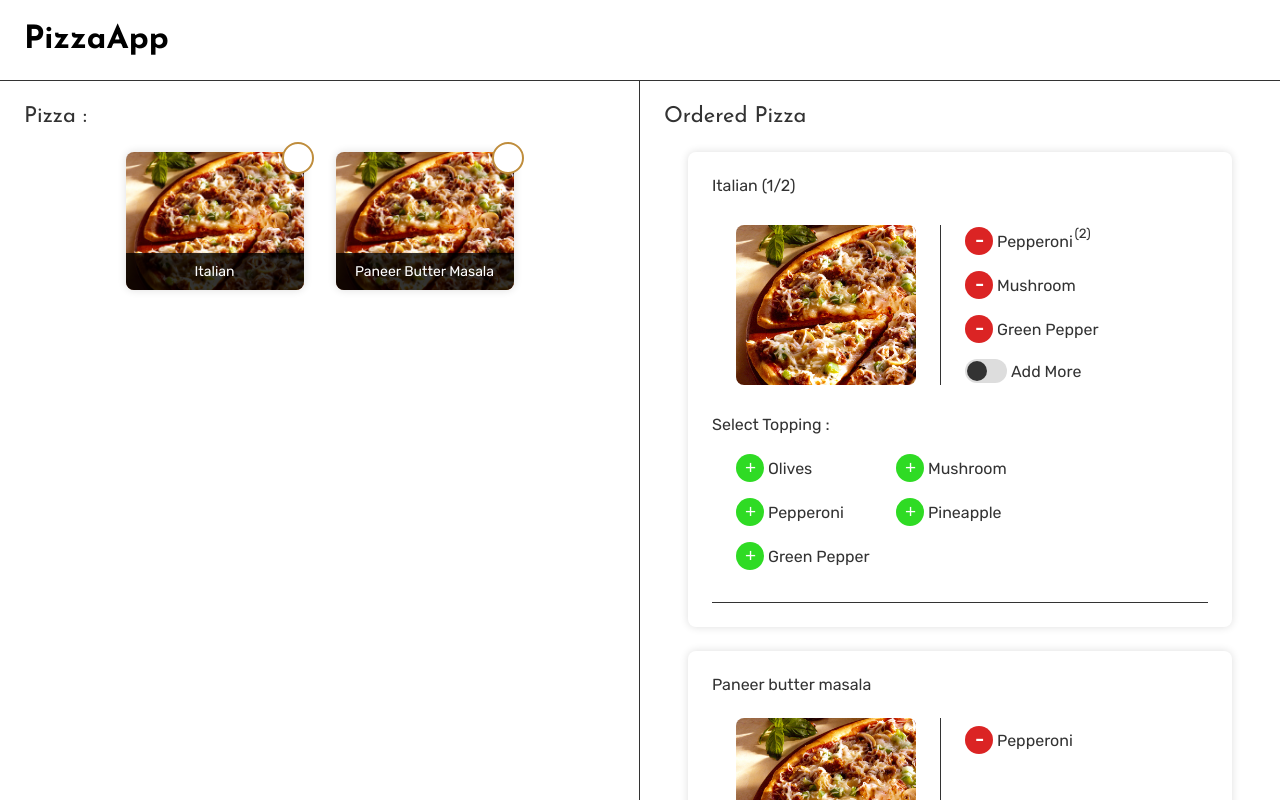
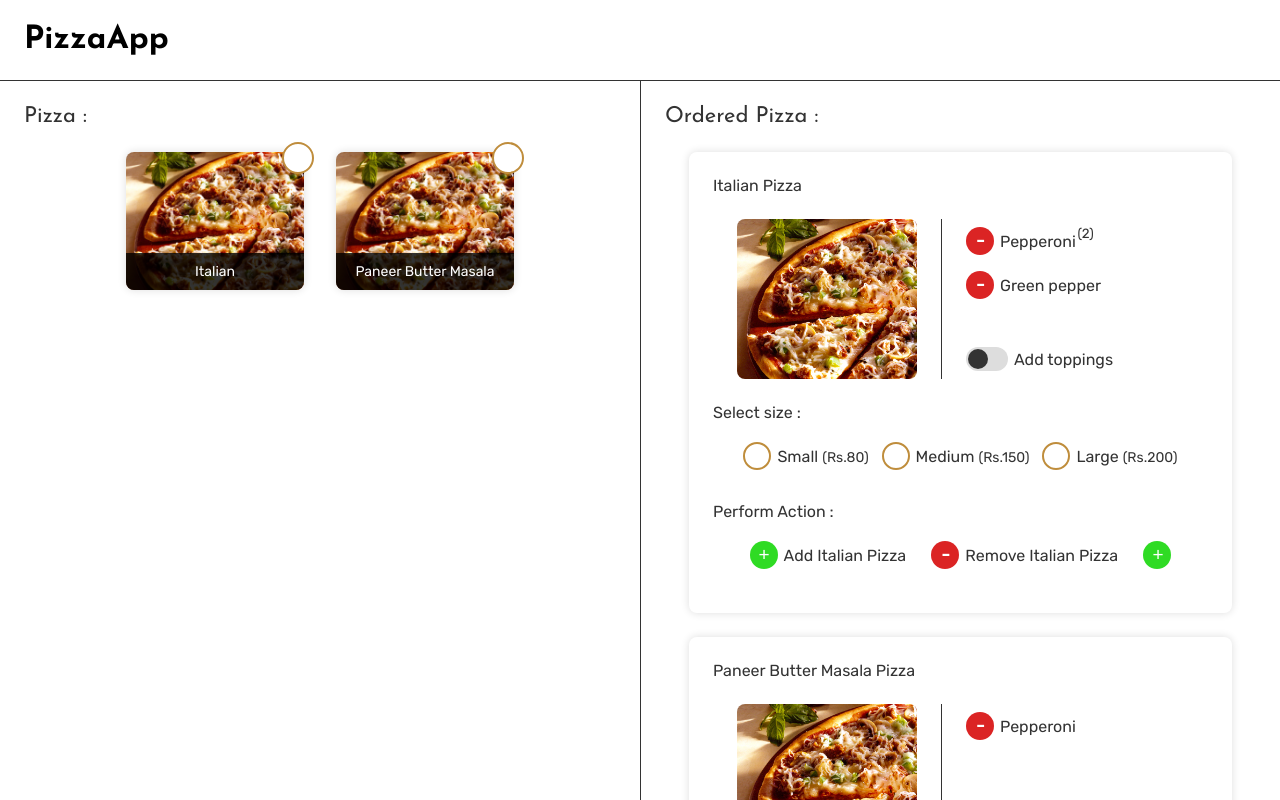
Before and after one commit to amitvchaudhary/jenish_angular, an Angular app in the folder pizza-app/: page / in a window 1280 px wide. Shown: the top 800 px of the page. Built offline with nearby package versions, Linux system fonts and the light colour scheme.

Commit message:
pizza update

```diff
--- a/pizza-app/src/app/app.component.css
+++ b/pizza-app/src/app/app.component.css
@@ -60,8 +60,12 @@ ul li {
 }
 
 .action-txt {
-  margin-left: 4px;
+  margin-left: 6px;
   position: relative;
+}
+
+.action-txt .price-txt {
+  font-size: 14px;
 }
 
 .show-hide-checkbox {
@@ -111,11 +115,16 @@ ul li {
 .flex-container>div {
   width: 50%;
   padding: 0 24px;
-  border-right: 1px solid #333;
 }
 
-.flex-container>div:last-child {
-  border: 0;
+.flex-container>.right {
+  border-left: 1px solid #333;
+}
+
+.flex-container>.left {
+  position: sticky;
+  top: 0;
+  align-self: flex-start;
 }
 
 .tl-ul .type-name {
@@ -174,14 +183,14 @@ ul li {
   font-size: 14px;
 }
 
-.item-container .check-box {
+.item-container .action-check-box {
   position: absolute;
   top: -10px;
   right: -10px;
   z-index: 9;
 }
 
-.item-container .check-box [type="checkbox"] {
+.item-container .action-check-box [type="checkbox"] {
   height: 32px;
   width: 32px;
   appearance: none;
@@ -193,7 +202,7 @@ ul li {
   position: relative;
 }
 
-.item-container .check-box [type="checkbox"]::after {
+.item-container .action-check-box [type="checkbox"]::after {
   content: '';
   position: absolute;
   top: 1px;
@@ -208,13 +217,13 @@ ul li {
   opacity: 0;
 }
 
-.item-container .check-box [type="checkbox"]:checked {
+.item-container .action-check-box [type="checkbox"]:checked {
   background: #2fdb24;
   border: 2px solid #2fdb24;
   box-shadow: 0 0 12px 0px #2fdb24;
 }
 
-.item-container .check-box [type="checkbox"]:checked::after {
+.item-container .action-check-box [type="checkbox"]:checked::after {
   opacity: 1;
 }
 
@@ -223,6 +232,7 @@ ul li {
   box-shadow: 0 0 8px 0 #ddd;
   margin: 24px;
   border-radius: 8px;
+  transition: 0.3s;
 }
 
 .oiql-ul {
@@ -279,8 +289,8 @@ ul li {
 }
 
 .stpl-ul .stpl-li {
-  width: 25%;
-  min-width: 160px;
+  width: 10%;
+  min-width: 170px;
   padding: 8px 0;
 }
 
@@ -291,18 +301,64 @@ ul li {
 }
 
 .tpl-container {
-  padding: 12px 0 24px;
-  border-bottom: 1px solid #333;
-}
-
-.tpl-ul {
-  display: flex;
-  flex-wrap: wrap;
-  padding: 12px 24px 0;
+  padding: 12px 0;
 }
 
 .tpl-ul .tpl-li {
   width: 25%;
-  min-width: 160px;
+  min-width: 170px;
+}
+
+.oisl-container {
+  padding: 12px 0;
+}
+
+.oisl-ul, .perf-act-ul {
+  justify-content: space-around;
+}
+
+.action-radio {
+  height: 28px;
+  width: 28px;
+  appearance: none;
+  background: #fff;
+  border: 2px solid #bf8d3c;
+  border-radius: 50%;
+  position: relative;
+  outline: none;
+}
+
+.action-radio::after {
+  content: '';
+  position: absolute;
+  top: 1px;
+  left: 5px;
+  height: 6px;
+  width: 20px;
+  border: 4px solid #fff;
+  border-top: 0;
+  border-right: 0;
+  transform: rotate(-45deg);
+  transition: 0.3s;
+  opacity: 0;
+}
+
+.action-radio:checked {
+  background: #2fdb24;
+  border-color: #2fdb24;
+  box-shadow: 0 0 12px 0px #2fdb24;
+}
+
+.action-radio:checked::after {
+  opacity: 1;
+}
+
+.oi-cmn-ul {
+  padding: 12px 24px 0;
+  display: flex;
+  flex-wrap: wrap;
+}
+
+.oi-cmn-ul .oi-cmn-li {
   padding: 8px 0;
 }
--- a/pizza-app/src/app/app.component.html
+++ b/pizza-app/src/app/app.component.html
@@ -8,7 +8,7 @@
       <li class="tl-li" *ngFor="let type of typeList">
         <p class="type-name">{{type.typeName}} :</p>
         <ul class="il-ul">
-          <li class="il-li" *ngFor="let item of type.itemList">
+          <li class="il-li" *ngFor="let item of type.itemList; let i = index">
             <div class="item-container">
               <div class="img-box">
                 <img src="{{item.itemImage}}" alt="">
@@ -16,8 +16,8 @@
                   <p>{{item.itemName | titlecase}}</p>
                 </div>
               </div>
-              <div class="check-box">
-                <input type="checkbox">
+              <div class="action-check-box">
+                <input type="checkbox" [(ngModel)]="item.isOrdered">
               </div>
             </div>
           </li>
@@ -25,15 +25,19 @@
       </li>
     </ul>
   </div>
+
   <div class="right">
+    <!-- type list -->
     <ul class="tl-ul otl-ul">
       <li class="tl-li otl-li" *ngFor="let type of typeList">
-        <p class="type-name">Ordered {{type.typeName}}</p>
+        <p class="type-name">Ordered {{type.typeName | titlecase}} :</p>
+        <!-- item list -->
         <ul class="oil-ul">
           <li class="oil-li" *ngFor="let item of type.itemList">
+            <!-- quntity list -->
             <ul class="oiql-ul">
               <li class="oiql-li" *ngFor="let quantity of item.quantityList">
-                <p class="item-name">{{item.itemName}}
+                <p class="item-name">{{item.itemName | titlecase}} {{type.typeName | titlecase}}
                   <span *ngIf="item.totalQuantity>1">({{quantity.itemNum}}/{{item.totalQuantity}})</span></p>
                 <div class="item-details-container">
                   <div class="img-container">
@@ -42,28 +46,71 @@
                     </div>
                   </div>
                   <div class="stpl-container">
+                    <!-- selected topping list -->
                     <ul class="stpl-ul">
                       <li class="stpl-li" *ngFor="let selectedTopping of quantity.toppingList">
                         <div class="action-container">
-                          <button class="action-btn remove-btn"></button>
+                          <button class="action-btn remove-btn"
+                            (click)="quantity.removeTopping(selectedTopping)"></button>
                           <span class="action-txt">{{selectedTopping.name}}
                             <sup *ngIf="selectedTopping.quantity>1">({{selectedTopping.quantity}})</sup></span>
                         </div>
                       </li>
                     </ul>
                     <div class="action-container">
-                      <input type="checkbox" class="show-hide-checkbox">
-                      <span class="action-txt">Add More</span>
+                      <input type="checkbox" class="show-hide-checkbox" [(ngModel)]="quantity.addMoreTopping"
+                        (click)="quantity.toggleToppingList()">
+                      <span class="action-txt">Add toppings</span>
                     </div>
                   </div>
                 </div>
-                <div class="tpl-container">
-                  <p class="item-name">Select Topping :</p>
-                  <ul class="tpl-ul">
-                    <li class="tpl-li" *ngFor="let topping of toppingList">
+                <div class="tpl-container" *ngIf="quantity.addMoreTopping">
+                  <p class="item-name">Add toppings :</p>
+                  <!-- global topping list -->
+                  <ul class="oi-cmn-ul tpl-ul">
+                    <li class="oi-cmn-li tpl-li" *ngFor="let topping of allToppingList">
+                      <div class="action-container">
+                        <button class="action-btn add-btn" (click)="quantity.addTopping(topping)"></button>
+                        <span class="action-txt">{{topping.name}} <span
+                            class="price-txt">(Rs.{{topping.price}})</span></span>
+                      </div>
+                    </li>
+                  </ul>
+                </div>
+                <div class="oisl-container">
+                  <p class="item-name">Select size :</p>
+                  <!-- size list -->
+                  <ul class="oi-cmn-ul oisl-ul">
+                    <li class="oi-cmn-li oisl-li" *ngFor="let size of quantity.itemSize">
+                      <div class="action-container">
+                        <input type="radio" name="size" class="action-radio">
+                        <span class="action-txt">{{size.size | titlecase}} <span
+                            class="price-txt">(Rs.{{size.price}})</span></span>
+                      </div>
+                    </li>
+                  </ul>
+                </div>
+                <div class="oisl-container">
+                  <p class="item-name">Perform Action :</p>
+                  <ul class="oi-cmn-ul perf-act-ul">
+                    <li class="oi-cmn-li perf-act-ul">
+                      <div class="action-container">
+                        <button class="action-btn add-btn" (click)="item.addItem(quantity)"></button>
+                        <span class="action-txt">Add {{item.itemName | titlecase}} {{type.typeName}}</span>
+                      </div>
+                    </li>
+                    <li class="oi-cmn-li perf-act-ul">
+                      <div class="action-container">
+                        <button class="action-btn remove-btn"></button>
+                        <span [ngClass]="{cssClass: expression}" class="action-txt">Remove {{item.itemName | titlecase}}
+                          {{type.typeName}}
+                          <span *ngIf="item.totalQuantity>1">({{quantity.itemNum}}/{{item.totalQuantity}})</span>
+                        </span>
+                      </div>
+                    </li>
+                    <li class="oi-cmn-li perf-act-ul">
                       <div class="action-container">
                         <button class="action-btn add-btn"></button>
-                        <span class="action-txt">{{topping.name}}</span>
                       </div>
                     </li>
                   </ul>
--- a/pizza-app/src/app/app.component.ts
+++ b/pizza-app/src/app/app.component.ts
@@ -21,8 +21,9 @@ export class AppComponent {
         {
           itemName: 'Italian',
           itemPrice: 200,
-          totalQuantity: 2,
+          totalQuantity: 1,
           itemImage: '../assets/images/Pizza/ItalianPizza.jpg',
+          isOrdered: false,
           quantityList: [
             {
               itemNum: 1,
@@ -50,59 +51,49 @@ export class AppComponent {
                 },
                 {
                   for: 'Pizza',
-                  name: 'Mushroom',
-                  quantity: 1,
-                  price: 20,
-                },
-                {
-                  for: 'Pizza',
-                  name: 'Green Pepper',
+                  name: 'Green pepper',
                   quantity: 1,
                   price: 20,
                 },
               ],
-            },
-            {
-              itemNum: 2,
-              itemPrice: 100,
-              itemSize: [
-                {
-                  size: 'small',
-                  price: 80,
-                },
-                {
-                  size: 'medium',
-                  price: 150,
-                },
-                {
-                  size: 'large',
-                  price: 200,
-                },
-              ],
-              toppingList: [
-                {
-                  for: 'Pizza',
-                  name: 'Pepperoni',
-                  quantity: 1,
-                  price: 20,
-                },
-                {
-                  for: 'Pizza',
-                  name: 'Mushroom',
-                  quantity: 1,
-                  price: 20,
-                },
-              ],
+              addMoreTopping: false,
+              toggleToppingList() {
+                this.addMoreTopping = !this.addMoreTopping;
+              },
+              addTopping(topping: Topping) {
+                const element = this.toppingList.find((element) => element.name === topping.name);
+                if (element) {
+                  if (element.quantity < 3) {
+                    element.quantity++;
+                  }
+                } else {
+                  this.toppingList.push(topping);
+                }
+              },
+              removeTopping(selectedTopping: Topping) {
+                const element = this.toppingList.find((element) => element.name === selectedTopping.name);
+                if (element.quantity > 1) {
+                  element.quantity--;
+                } else {
+                  this.toppingList.splice(this.toppingList.indexOf(element), 1);
+                }
+              },
             },
           ],
+          addItem(quantity) {
+            this.quantityList.push(quantity);
+            this.totalQuantity++;
+          },
         },
         {
           itemName: 'Paneer butter masala',
           itemPrice: 200,
           totalQuantity: 1,
           itemImage: '../assets/images/Pizza/ItalianPizza.jpg',
+          isOrdered: false,
           quantityList: [
             {
+
               itemNum: 1,
               itemPrice: 100,
               itemSize: [
@@ -123,16 +114,41 @@ export class AppComponent {
                   price: 20,
                 },
               ],
+              addMoreTopping: false,
+              toggleToppingList() {
+                this.addMoreTopping = !this.addMoreTopping;
+              },
+              addTopping(topping: Topping) {
+                const element = this.toppingList.find((element) => element.name === topping.name);
+                if (element) {
+                  if (element.quantity < 3) {
+                    element.quantity++;
+                  }
+                } else {
+                  this.toppingList.push(topping);
+                }
+              },
+              removeTopping(selectedTopping: Topping) {
+                const element = this.toppingList.find((element) => element.name === selectedTopping.name);
+                if (element.quantity > 1) {
+                  element.quantity--;
+                } else {
+                  this.toppingList.splice(this.toppingList.indexOf(element), 1);
+                }
+              },
             },
           ],
+          addItem(item) {
+
+          },
         },
       ],
     },
-  ]
+  ];
 
   orderedTypeList: Type[] = [];
 
-  toppingList: Topping[] = [
+  allToppingList: Topping[] = [
     {
       name: 'Olives',
       for: 'Pizza',
@@ -158,7 +174,7 @@ export class AppComponent {
       price: 20,
     },
     {
-      name: 'Green Pepper',
+      name: 'Green pepper',
       for: 'Pizza',
       quantity: 1,
       price: 20,
--- a/pizza-app/src/styles.css
+++ b/pizza-app/src/styles.css
@@ -5,3 +5,7 @@
   padding: 0;
   box-sizing: border-box;
 }
+
+::-webkit-scrollbar {
+  display: none;
+}
```
Also changed, not shown: pizza-app/src/app/core/classes.ts (+27 -0 lines).
